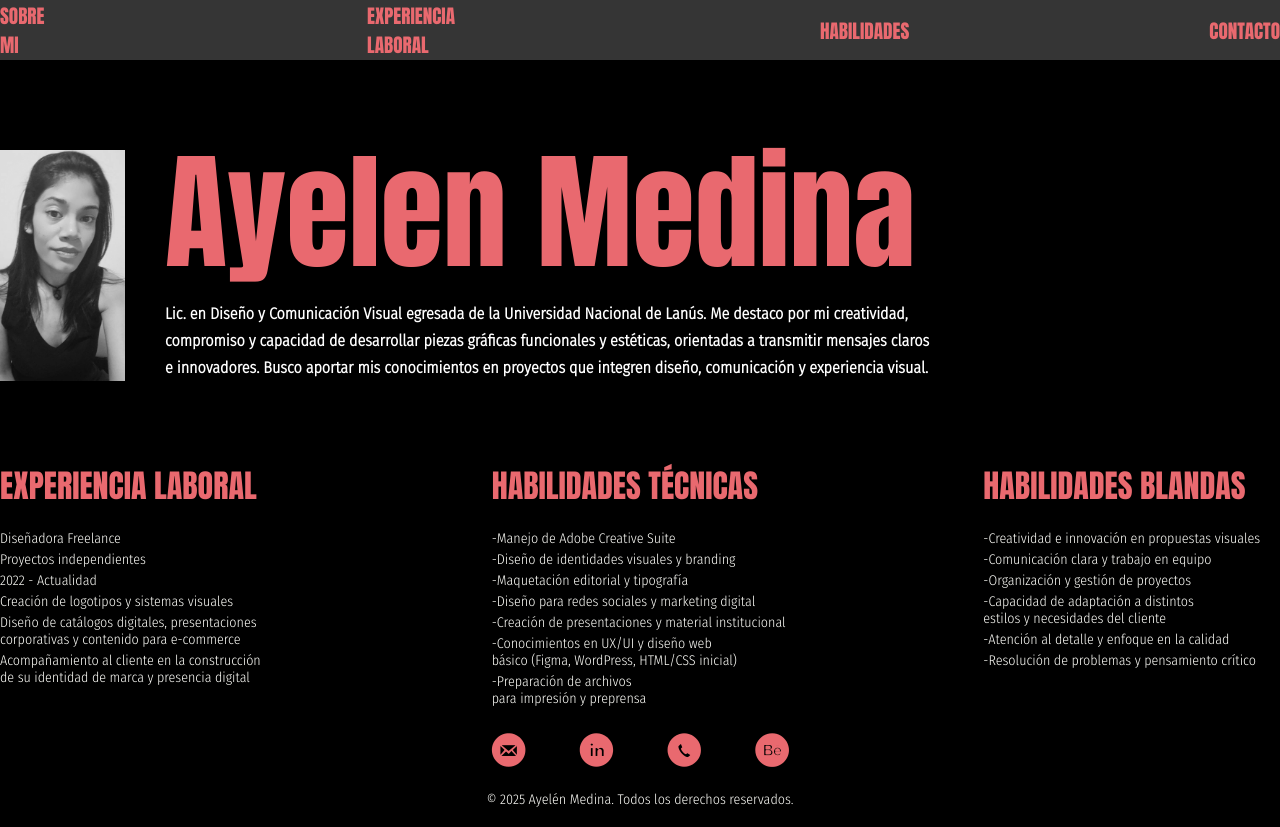
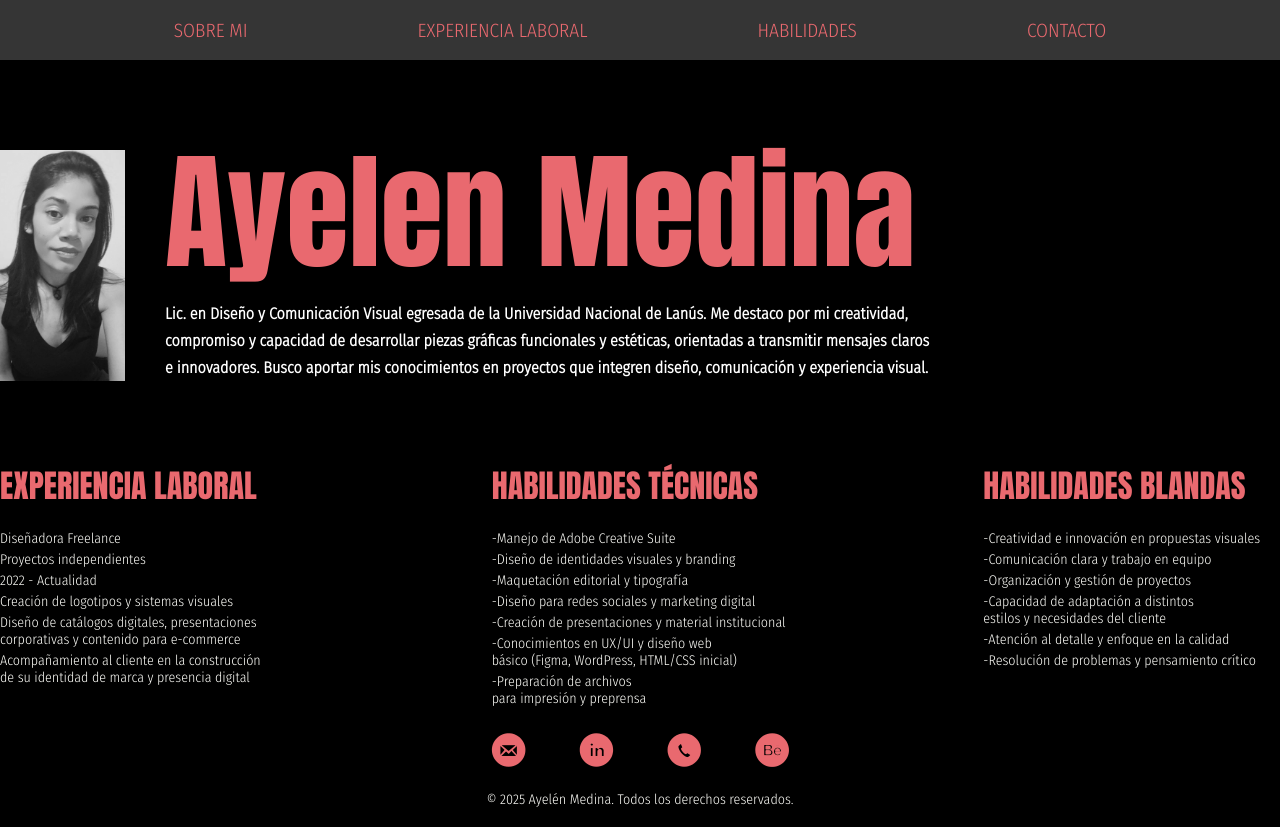
Before and after one commit to AyelenMedina/ayelen-medina-tp1, a plain HTML site: page index.html in a window 1280 px wide. Drawn offline with Linux system fonts and the light colour scheme.

Commit message:
Cambie la tipo del nav

```diff
--- a/estilos.css
+++ b/estilos.css
@@ -116,7 +116,7 @@ h6 {
 }
 
 a {
-  font-family: "anton-regular", sans-serif;
+  font-family: "fira-sans-condensed-light", sans-serif;
   font-size: 1.2rem;
   color: #e9696f;
   text-decoration: none;
@@ -127,7 +127,7 @@ nav {
   display: flex;
   flex-direction: row;
   justify-content: center;
-  gap: 300px;
+  gap: 170px;
   height: 60px;
   align-items: center;
 }
```
